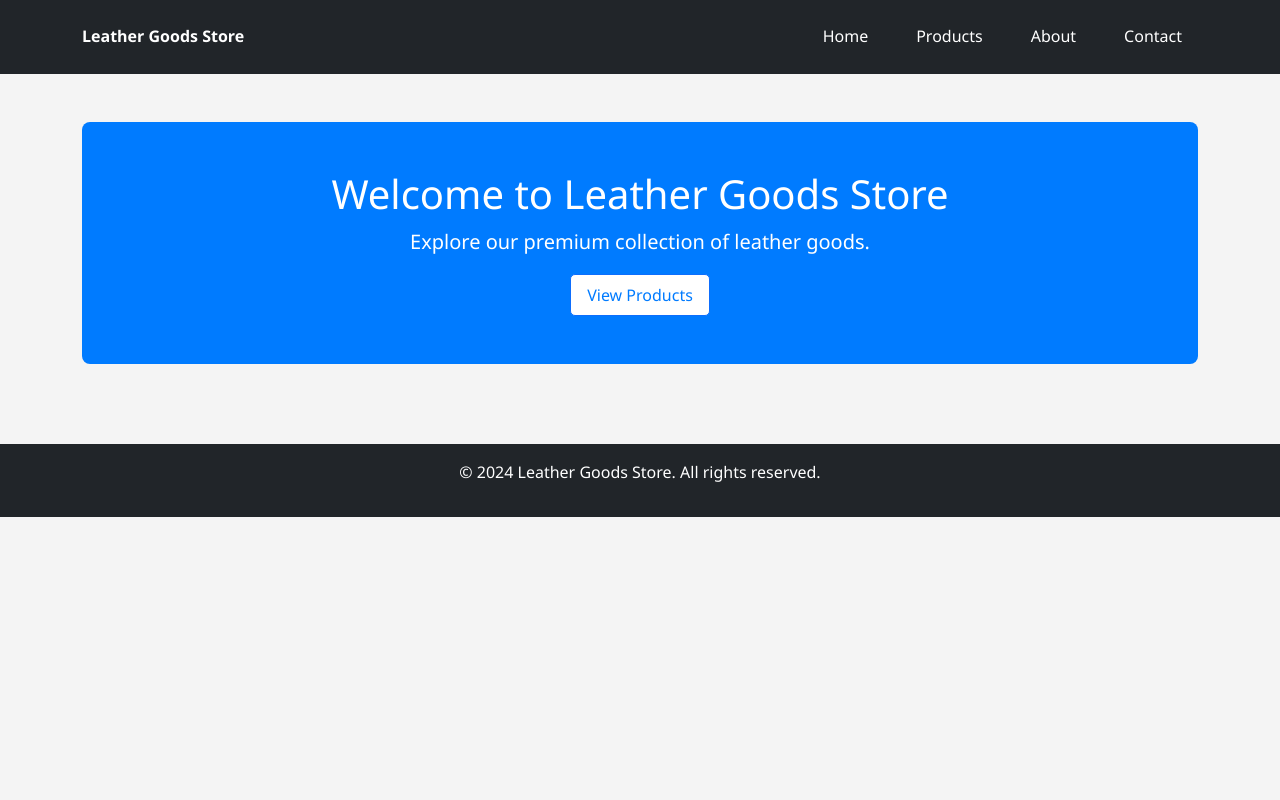
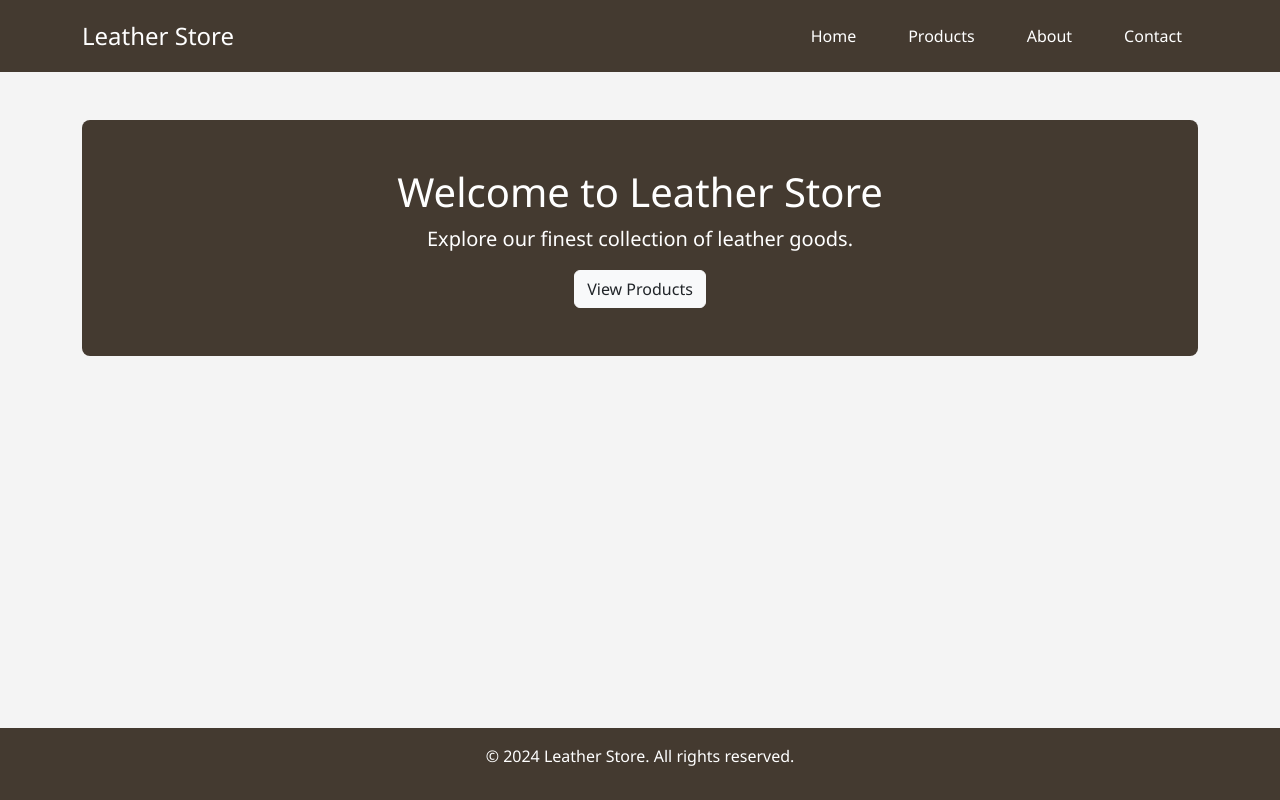
Before and after one commit to Abylaikhan-Bari/LeatherStore, a Django app: page / in a window 1280 px wide. Run offline with Django 5.2, Linux system fonts and the light colour scheme.

Commit message:
First steps

```diff
--- a/templates/about.html
+++ b/templates/about.html
@@ -1,8 +1,8 @@
 {% extends 'base.html' %}
 
 {% block content %}
-<section class="text-center">
+<div class="text-center py-5">
     <h1>About Us</h1>
-    <p>We are a family-owned business with a passion for craftsmanship and quality. We source the finest leather to create products that combine functionality with elegance.</p>
-</section>
+    <p class="lead">We are a family-owned business with a passion for craftsmanship and quality. We source the finest leather to create products that combine functionality with elegance.</p>
+</div>
 {% endblock %}
--- a/templates/base.html
+++ b/templates/base.html
@@ -5,14 +5,28 @@
     <meta charset="UTF-8">
     <meta name="viewport" content="width=device-width, initial-scale=1.0">
     <title>Leather Goods Store</title>
-    <!-- Bootstrap CSS -->
     <link href="https://cdn.jsdelivr.net/npm/bootstrap@5.3.0/dist/css/bootstrap.min.css" rel="stylesheet">
     <link rel="stylesheet" href="{% static 'css/styles.css' %}">
+    <style>
+        html, body {
+            height: 100%;
+            margin: 0;
+        }
+        body {
+            display: flex;
+            flex-direction: column;
+            background-color: #f4f4f4;
+        }
+        main {
+            flex: 1;
+        }
+    </style>
 </head>
 <body>
-    <header class="bg-dark text-white p-3">
-        <nav class="container d-flex justify-content-between">
-            <a href="/" class="text-white text-decoration-none">Leather Goods Store</a>
+    <header style="background-color: #443a30; color: white;" class="py-3">
+        <div class="container d-flex justify-content-between align-items-center">
+            <a href="/" class="text-white text-decoration-none fs-4">Leather Store</a>
+            <nav>
                 <ul class="nav">
                     <li class="nav-item"><a href="/" class="nav-link text-white">Home</a></li>
                     <li class="nav-item"><a href="/products/" class="nav-link text-white">Products</a></li>
@@ -20,14 +34,14 @@
                     <li class="nav-item"><a href="/contact/" class="nav-link text-white">Contact</a></li>
                 </ul>
             </nav>
+        </div>
     </header>
-    <main class="container my-4">
+    <main class="container py-5">
         {% block content %}{% endblock %}
     </main>
-    <footer class="bg-dark text-white text-center py-3">
-        <p>© 2024 Leather Goods Store. All rights reserved.</p>
+    <footer style="background-color: #443a30; color: white;" class="text-center py-3">
+        <p>© 2024 Leather Store. All rights reserved.</p>
     </footer>
-    <!-- Bootstrap JS -->
     <script src="https://cdn.jsdelivr.net/npm/bootstrap@5.3.0/dist/js/bootstrap.bundle.min.js"></script>
 </body>
 </html>
--- a/templates/home.html
+++ b/templates/home.html
@@ -1,9 +1,9 @@
 {% extends 'base.html' %}
 
 {% block content %}
-<div class="hero">
-    <h1>Welcome to Leather Goods Store</h1>
-    <p class="lead">Explore our premium collection of leather goods.</p>
-    <a href="/products/" class="btn btn-primary">View Products</a>
+<div class="hero p-5 text-center" style="background-color: #443a30; color: white;">
+    <h1>Welcome to Leather Store</h1>
+    <p class="lead">Explore our finest collection of leather goods.</p>
+    <a href="/products/" class="btn btn-light text-dark">View Products</a>
 </div>
 {% endblock %}
--- a/templates/static/css/styles.css
+++ b/templates/static/css/styles.css
@@ -1,110 +1,68 @@
-/* General styling */
 body {
     font-family: 'Segoe UI', Tahoma, Geneva, Verdana, sans-serif;
-    line-height: 1.6;
+    background-color: #f4f4f4;
+    color: #333;
     margin: 0;
     padding: 0;
-    background-color: #f4f4f4;
-    color: #333;
 }
 
-/* Header and Navigation styling */
 header {
-    background-color: #222;
+    background-color: #443a30;
     color: white;
     padding: 1rem 0;
-}
-
-header a {
-    text-decoration: none;
-    color: white;
-    font-weight: bold;
-}
-
-header a:hover {
-    text-decoration: underline;
+    text-align: center;
 }
 
 nav {
     display: flex;
-    justify-content: space-between;
-    align-items: center;
-    padding: 0 1.5rem;
+    justify-content: center;
 }
 
 nav ul {
     list-style: none;
     display: flex;
-    gap: 1rem;
+    gap: 20px;
 }
 
 nav ul li {
     display: inline;
 }
 
-/* Hero Section */
+nav a {
+    text-decoration: none;
+    color: white;
+    font-weight: bold;
+}
+
+nav a:hover {
+    text-decoration: underline;
+}
+
 .hero {
-    background-color: #007bff;
+    background-color: #443a30;
     color: white;
     padding: 3rem;
-    text-align: center;
-    border-radius: 0.5rem;
-    margin-bottom: 2rem;
+    border-radius: 8px;
 }
 
-.hero a {
-    text-decoration: none;
-    padding: 0.5rem 1rem;
-    background-color: white;
-    color: #007bff;
-    border-radius: 5px;
-}
-
-.hero a:hover {
-    background-color: #e2e6ea;
-}
-
-/* Main content and product cards styling */
-main {
-    padding: 1.5rem;
-}
-
-.product-card {
-    background: #fff;
+.product {
+    background-color: #fff;
     border: 1px solid #ddd;
     border-radius: 8px;
-    padding: 1.5rem;
+    padding: 1rem;
     margin-bottom: 1rem;
     box-shadow: 0 2px 5px rgba(0, 0, 0, 0.1);
     text-align: center;
 }
 
-.product-card img {
+.product img {
     max-height: 150px;
     margin-bottom: 1rem;
 }
 
-.product-card h5 {
-    color: #222;
-    margin-bottom: 0.5rem;
+footer {
+    background-color: #443a30;
+    color: white;
+    padding: 1rem 0;
+    text-align: center;
 }
-
-/* Footer styling */
-footer {
-    background-color: #222;
-    color: white;
-    text-align: center;
-    padding: 1rem 0;
-}
-
-/* Responsive design */
-@media (max-width: 768px) {
-    nav ul {
-        flex-direction: column;
-        gap: 0.5rem;
-    }
-
-    .hero {
-        padding: 2rem 1rem;
-    }
-}
```
Also changed, not shown: templates/categories.html (+8 -6 lines), templates/contact.html (+10 -10 lines), templates/products.html (+9 -7 lines). Lines whose indentation alone changed are shown as unchanged.
